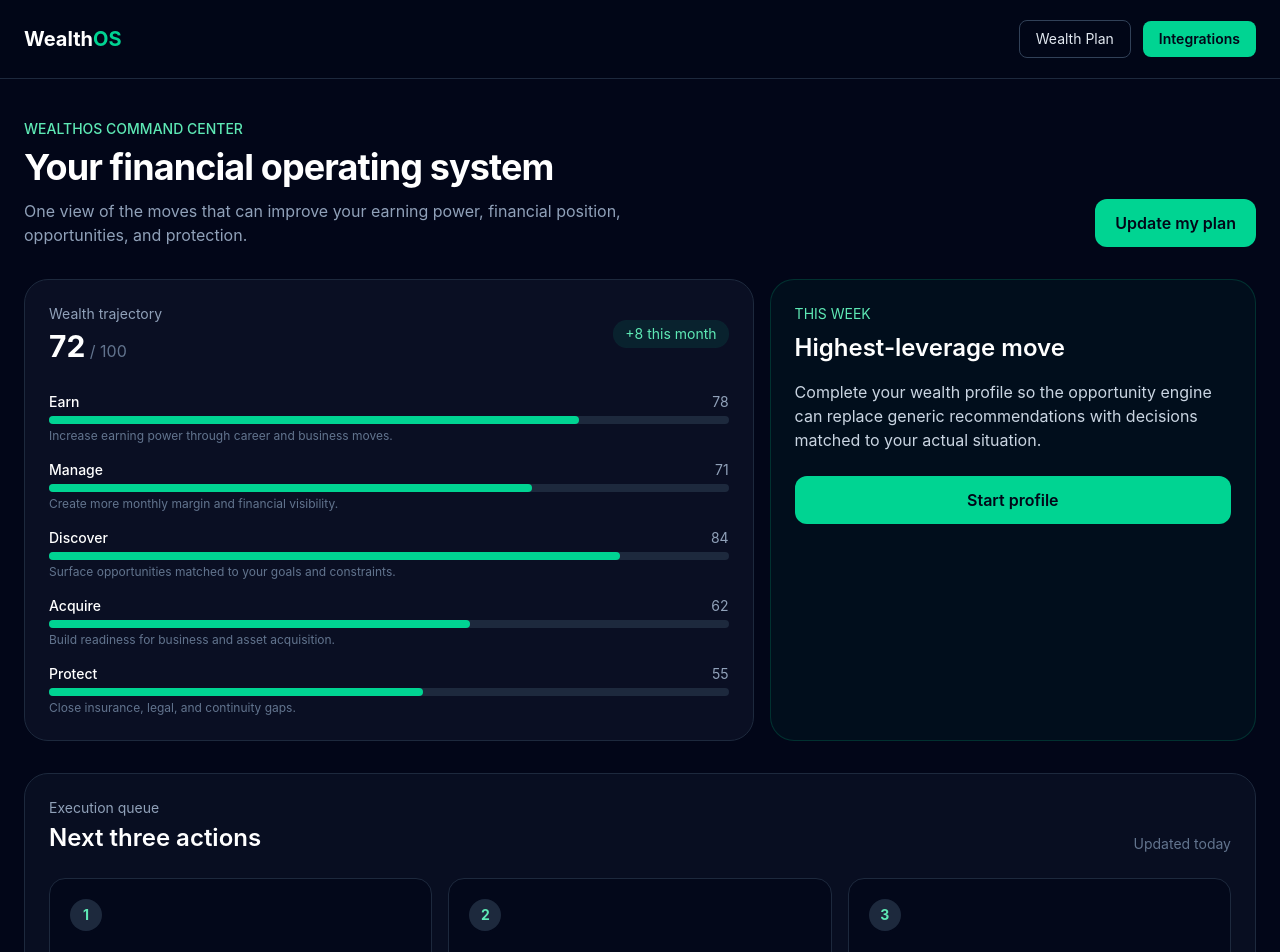
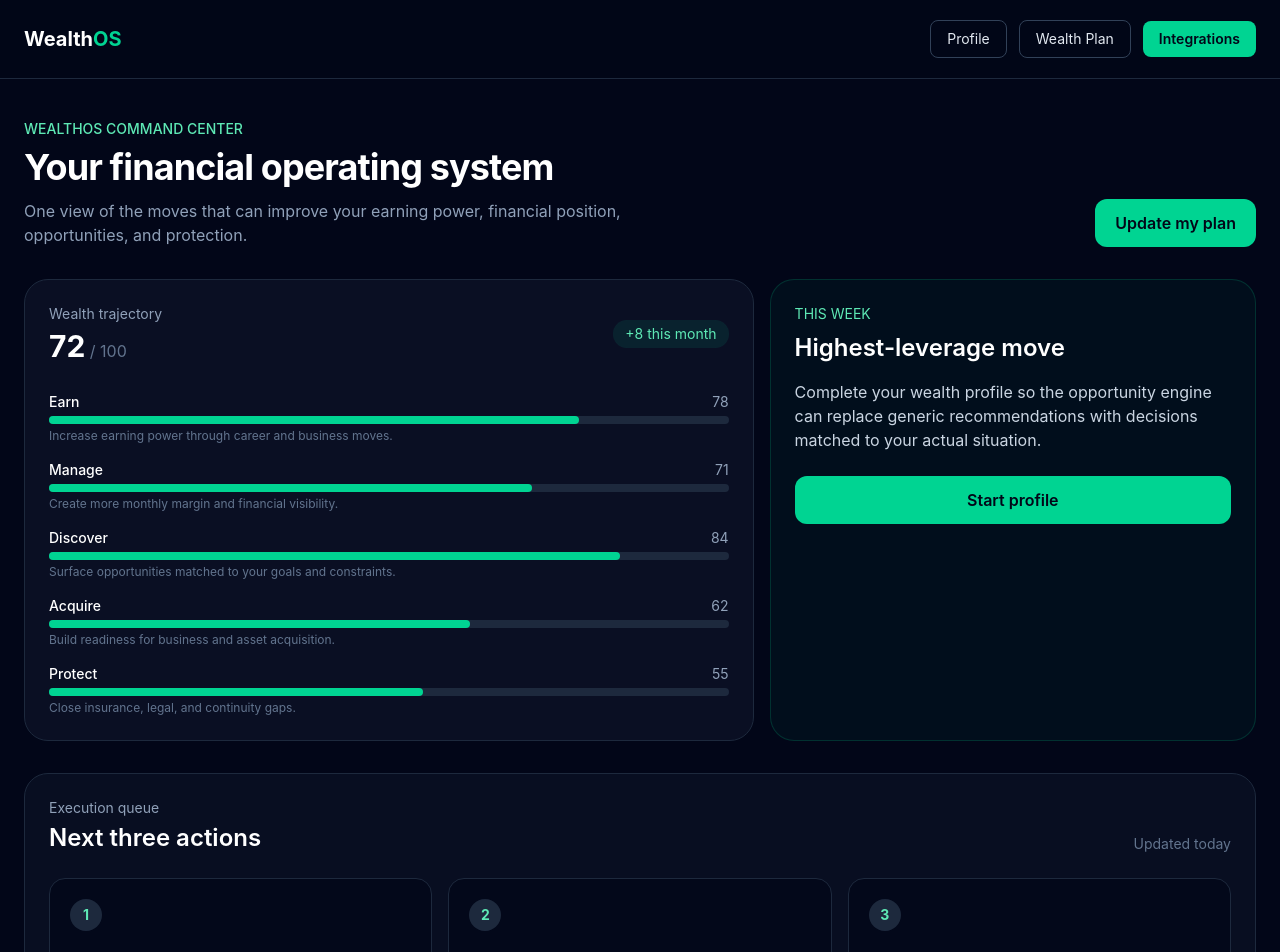
Before and after one commit to GriffinInfinity/Business3, a Next.js app: page /dashboard in a window 1280 px wide. Shown: the top 952 px of the page. Built offline with nearby package versions, Linux system fonts and the light colour scheme.

Commit message:
Connect WealthOS dashboard actions

```diff
--- a/src/app/dashboard/page.tsx
+++ b/src/app/dashboard/page.tsx
@@ -9,46 +9,17 @@
 ];
 
 const actions = [
-  ['1', 'Complete your wealth profile', 'Give WealthOS enough context to rank opportunities accurately.'],
-  ['2', 'Connect Outlook', 'Bring scheduling and communication workflows into one operating system.'],
-  ['3', 'Review your opportunity queue', 'Choose one high-leverage move to execute this week.'],
+  ['1', 'Complete your wealth profile', 'Give WealthOS enough context to rank opportunities accurately.', '/profile'],
+  ['2', 'Connect Outlook', 'Bring scheduling and communication workflows into one operating system.', '/settings/integrations'],
+  ['3', 'Review your opportunity queue', 'Choose one high-leverage move to execute this week.', '/plan'],
 ];
 
 export default function Dashboard() {
-  return (
-    <main className="min-h-screen bg-slate-950 text-white">
-      <header className="border-b border-slate-800 bg-slate-950/90">
-        <div className="mx-auto flex max-w-7xl items-center justify-between px-6 py-5">
-          <Link href="/" className="text-xl font-bold">Wealth<span className="text-emerald-400">OS</span></Link>
-          <div className="flex items-center gap-3 text-sm">
-            <Link href="/plan" className="rounded-lg border border-slate-700 px-4 py-2 text-slate-200 hover:border-slate-500">Wealth Plan</Link>
-            <Link href="/settings/integrations" className="rounded-lg bg-emerald-400 px-4 py-2 font-semibold text-slate-950">Integrations</Link>
-          </div>
-        </div>
-      </header>
-
-      <section className="mx-auto max-w-7xl px-6 py-10">
-        <div className="flex flex-col justify-between gap-5 md:flex-row md:items-end">
-          <div><p className="text-sm font-medium text-emerald-300">WEALTHOS COMMAND CENTER</p><h1 className="mt-2 text-4xl font-bold tracking-tight">Your financial operating system</h1><p className="mt-3 max-w-2xl text-slate-400">One view of the moves that can improve your earning power, financial position, opportunities, and protection.</p></div>
-          <Link href="/plan" className="rounded-xl bg-emerald-400 px-5 py-3 text-center font-semibold text-slate-950">Update my plan</Link>
-        </div>
-
-        <div className="mt-8 grid gap-4 lg:grid-cols-[1.5fr_1fr]">
-          <section className="rounded-3xl border border-slate-800 bg-slate-900/60 p-6">
-            <div className="flex items-center justify-between"><div><p className="text-sm text-slate-400">Wealth trajectory</p><p className="mt-1 text-3xl font-bold">72<span className="text-base font-normal text-slate-500"> / 100</span></p></div><span className="rounded-full bg-emerald-400/10 px-3 py-1 text-sm text-emerald-300">+8 this month</span></div>
-            <div className="mt-7 space-y-4">{pillars.map((p) => <div key={p.name}><div className="mb-1 flex justify-between text-sm"><span className="font-medium">{p.name}</span><span className="text-slate-400">{p.score}</span></div><div className="h-2 rounded-full bg-slate-800"><div className="h-2 rounded-full bg-emerald-400" style={{ width: `${p.score}%` }} /></div><p className="mt-1 text-xs text-slate-500">{p.detail}</p></div>)}</div>
-          </section>
-
-          <section className="rounded-3xl border border-emerald-500/20 bg-emerald-500/5 p-6">
-            <p className="text-sm text-emerald-300">THIS WEEK</p><h2 className="mt-2 text-2xl font-semibold">Highest-leverage move</h2><p className="mt-4 text-slate-300">Complete your wealth profile so the opportunity engine can replace generic recommendations with decisions matched to your actual situation.</p><button className="mt-6 w-full rounded-xl bg-emerald-400 px-4 py-3 font-semibold text-slate-950">Start profile</button>
-          </section>
-        </div>
-
-        <section className="mt-8 rounded-3xl border border-slate-800 bg-slate-900/50 p-6">
-          <div className="flex items-end justify-between"><div><p className="text-sm text-slate-400">Execution queue</p><h2 className="mt-1 text-2xl font-semibold">Next three actions</h2></div><span className="text-sm text-slate-500">Updated today</span></div>
-          <div className="mt-6 grid gap-4 md:grid-cols-3">{actions.map(([n, title, detail]) => <article key={n} className="rounded-2xl border border-slate-800 bg-slate-950/70 p-5"><span className="flex h-8 w-8 items-center justify-center rounded-full bg-slate-800 text-sm font-bold text-emerald-300">{n}</span><h3 className="mt-4 font-semibold">{title}</h3><p className="mt-2 text-sm leading-6 text-slate-400">{detail}</p></article>)}</div>
-        </section>
-      </section>
-    </main>
-  );
+  return <main className="min-h-screen bg-slate-950 text-white">
+    <header className="border-b border-slate-800 bg-slate-950/90"><div className="mx-auto flex max-w-7xl items-center justify-between px-6 py-5"><Link href="/" className="text-xl font-bold">Wealth<span className="text-emerald-400">OS</span></Link><div className="flex items-center gap-3 text-sm"><Link href="/profile" className="rounded-lg border border-slate-700 px-4 py-2 text-slate-200 hover:border-slate-500">Profile</Link><Link href="/plan" className="rounded-lg border border-slate-700 px-4 py-2 text-slate-200 hover:border-slate-500">Wealth Plan</Link><Link href="/settings/integrations" className="rounded-lg bg-emerald-400 px-4 py-2 font-semibold text-slate-950">Integrations</Link></div></div></header>
+    <section className="mx-auto max-w-7xl px-6 py-10"><div className="flex flex-col justify-between gap-5 md:flex-row md:items-end"><div><p className="text-sm font-medium text-emerald-300">WEALTHOS COMMAND CENTER</p><h1 className="mt-2 text-4xl font-bold tracking-tight">Your financial operating system</h1><p className="mt-3 max-w-2xl text-slate-400">One view of the moves that can improve your earning power, financial position, opportunities, and protection.</p></div><Link href="/plan" className="rounded-xl bg-emerald-400 px-5 py-3 text-center font-semibold text-slate-950">Update my plan</Link></div>
+      <div className="mt-8 grid gap-4 lg:grid-cols-[1.5fr_1fr]"><section className="rounded-3xl border border-slate-800 bg-slate-900/60 p-6"><div className="flex items-center justify-between"><div><p className="text-sm text-slate-400">Wealth trajectory</p><p className="mt-1 text-3xl font-bold">72<span className="text-base font-normal text-slate-500"> / 100</span></p></div><span className="rounded-full bg-emerald-400/10 px-3 py-1 text-sm text-emerald-300">+8 this month</span></div><div className="mt-7 space-y-4">{pillars.map((p) => <div key={p.name}><div className="mb-1 flex justify-between text-sm"><span className="font-medium">{p.name}</span><span className="text-slate-400">{p.score}</span></div><div className="h-2 rounded-full bg-slate-800"><div className="h-2 rounded-full bg-emerald-400" style={{ width: `${p.score}%` }} /></div><p className="mt-1 text-xs text-slate-500">{p.detail}</p></div>)}</div></section>
+        <section className="rounded-3xl border border-emerald-500/20 bg-emerald-500/5 p-6"><p className="text-sm text-emerald-300">THIS WEEK</p><h2 className="mt-2 text-2xl font-semibold">Highest-leverage move</h2><p className="mt-4 text-slate-300">Complete your wealth profile so the opportunity engine can replace generic recommendations with decisions matched to your actual situation.</p><Link href="/profile" className="mt-6 block w-full rounded-xl bg-emerald-400 px-4 py-3 text-center font-semibold text-slate-950">Start profile</Link></section></div>
+      <section className="mt-8 rounded-3xl border border-slate-800 bg-slate-900/50 p-6"><div className="flex items-end justify-between"><div><p className="text-sm text-slate-400">Execution queue</p><h2 className="mt-1 text-2xl font-semibold">Next three actions</h2></div><span className="text-sm text-slate-500">Updated today</span></div><div className="mt-6 grid gap-4 md:grid-cols-3">{actions.map(([n,title,detail,href]) => <Link href={href} key={n} className="rounded-2xl border border-slate-800 bg-slate-950/70 p-5 transition hover:-translate-y-0.5 hover:border-emerald-500/40"><span className="flex h-8 w-8 items-center justify-center rounded-full bg-slate-800 text-sm font-bold text-emerald-300">{n}</span><h3 className="mt-4 font-semibold">{title}</h3><p className="mt-2 text-sm leading-6 text-slate-400">{detail}</p><p className="mt-4 text-xs font-semibold text-emerald-300">Open →</p></Link>)}</div></section>
+    </section></main>;
 }
```
